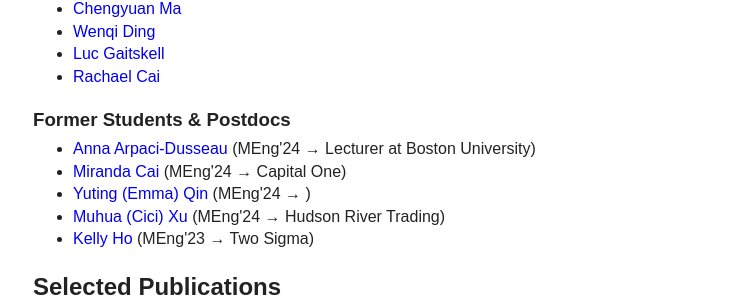
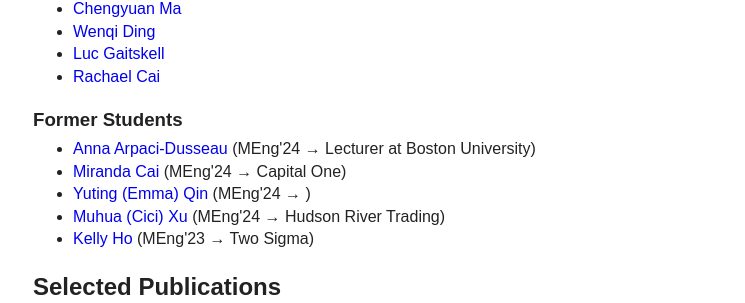
Before and after one commit to chenxuhao/chenxuhao.github.io, a Jekyll site: the page index.html, which Jekyll copies as it is, in a window 1280 px wide. Shown: the part 808-1111 px from the top of the page, without its empty margins (263-1008 px from the left). Built offline with Jekyll 4.4.1, drawn with Linux system fonts in a browser that asks for light colours.

Commit message:
remove postdoc

```diff
--- a/index.html
+++ b/index.html
@@ -75,7 +75,7 @@
   <li>  <a href="https://www.linkedin.com/in/lucgait/">Luc Gaitskell</a> </li>
   <li>  <a href="https://www.linkedin.com/in/rachael-cai-1048a7267/">Rachael Cai</a> </li>
 </ul>
-<h3 id="former-students--postdocs">Former Students &amp; Postdocs</h3>
+<h3 id="former-students">Former Students</h3>
 <ul>
   <li>  <a href="https://annaad.github.io/">Anna Arpaci-Dusseau</a> (MEng'24 &rarr; Lecturer at Boston University) </li>
   <li>  <a href="https://www.linkedin.com/in/miranda-cai-5b3a70222/">Miranda Cai</a> (MEng'24 &rarr; Capital One) </li>
```
